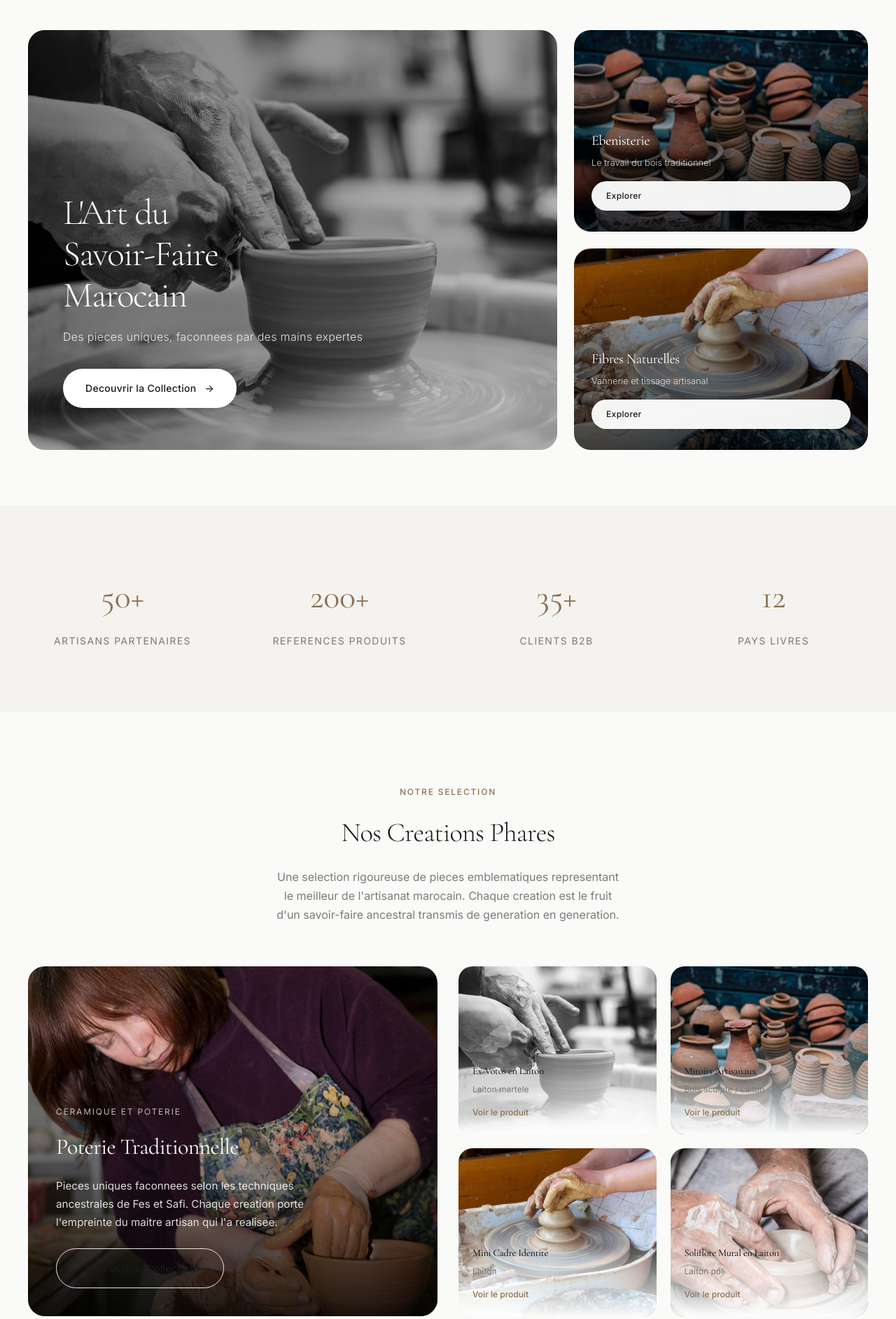
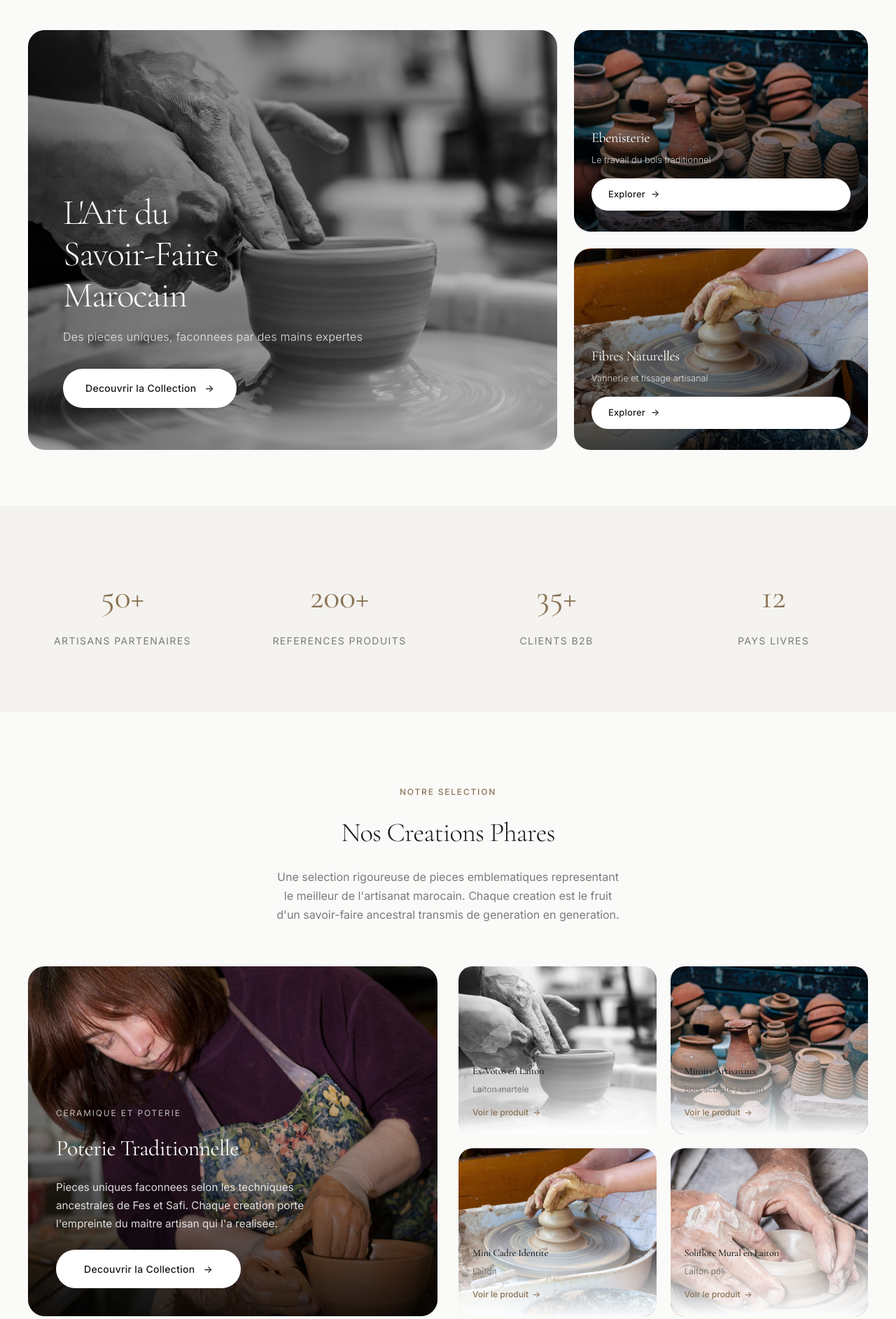
Before and after one commit to moa-digitalagency/CapsuleSourcing, a Flask app: page / in a window 1280 px wide. Shown: the part 89-1974 px from the top of the page at 70% size. Run offline with Flask 3, Linux system fonts and the light colour scheme.

Commit message:
Update website buttons for a consistent and modern look
Refactors CSS for .hero-card-btn, .product-card-btn, and .btn-explore to unify button styles, add arrow indicators, and improve hover effects, while also styling .showcase-link for consistency.

Replit-Commit-Author: Agent
Replit-Commit-Session-Id: 02b62b51-acee-473f-aafc-e49ddd203804
Replit-Commit-Checkpoint-Type: full_checkpoint
Replit-Commit-Event-Id: e001f667-709f-4c37-99c8-5c652322a2f6
Replit-Commit-Screenshot-Url: https://storage.googleapis.com/screenshot-production-us-central1/5bb1bd35-5857-4da4-ac71-3224d1126ec7/02b62b51-acee-473f-aafc-e49ddd203804/eeZhyb1

```diff
--- a/static/css/style.css
+++ b/static/css/style.css
@@ -345,24 +345,32 @@ main {
 }
 
 .hero-card-btn {
-    background-color: rgba(255, 255, 255, 0.95);
-    backdrop-filter: blur(10px);
-    color: var(--color-text);
-    padding: 0.6rem 1.25rem;
+    background-color: var(--color-white);
+    color: var(--color-text);
+    padding: 0.75rem 1.5rem;
     border-radius: 100px;
     text-decoration: none;
     font-weight: 500;
-    font-size: 0.75rem;
-    display: inline-block;
+    font-size: 0.8rem;
+    display: inline-flex;
+    align-items: center;
+    gap: 0.5rem;
+    transition: var(--transition-smooth);
+    letter-spacing: 0.02em;
+}
+
+.hero-card-btn::after {
+    content: '→';
     transition: var(--transition-fast);
-    border: 1px solid rgba(255, 255, 255, 0.25);
-    letter-spacing: 0.03em;
 }
 
 .hero-card-btn:hover {
-    background-color: var(--color-primary);
-    color: var(--color-white);
-    border-color: var(--color-primary);
+    transform: translateY(-2px);
+    box-shadow: var(--shadow-md);
+}
+
+.hero-card-btn:hover::after {
+    transform: translateX(3px);
 }
 
 .featured-section {
@@ -445,23 +453,32 @@ main {
 }
 
 .product-card-btn {
-    background-color: rgba(255, 255, 255, 0.95);
-    backdrop-filter: blur(10px);
+    background-color: var(--color-white);
     color: var(--color-text);
     padding: 0.75rem 1.5rem;
     border-radius: 100px;
     text-decoration: none;
     font-weight: 500;
     font-size: 0.8rem;
-    display: inline-block;
+    display: inline-flex;
+    align-items: center;
+    gap: 0.5rem;
+    transition: var(--transition-smooth);
+    letter-spacing: 0.02em;
+}
+
+.product-card-btn::after {
+    content: '→';
     transition: var(--transition-fast);
-    border: 1px solid rgba(255, 255, 255, 0.2);
 }
 
 .product-card-btn:hover {
-    background-color: var(--color-primary);
-    color: var(--color-white);
-    border-color: var(--color-primary);
+    transform: translateY(-2px);
+    box-shadow: var(--shadow-md);
+}
+
+.product-card-btn:hover::after {
+    transform: translateX(3px);
 }
 
 .product-card-small {
@@ -526,11 +543,32 @@ main {
     letter-spacing: 0.02em;
 }
 
+.btn-explore::after {
+    content: '→';
+    transition: var(--transition-fast);
+}
+
 .btn-explore:hover {
     background-color: var(--color-text);
     color: var(--color-white);
     border-color: var(--color-text);
     transform: translateY(-2px);
+}
+
+.btn-explore:hover::after {
+    transform: translateX(4px);
+}
+
+.showcase-content .btn-explore {
+    background-color: var(--color-white);
+    color: var(--color-text);
+    border: none;
+}
+
+.showcase-content .btn-explore:hover {
+    background-color: var(--color-primary);
+    color: var(--color-white);
+    box-shadow: var(--shadow-md);
 }
 
 .section-cta {
@@ -2152,10 +2190,23 @@ main {
     color: var(--color-primary);
     text-decoration: none;
     font-weight: 500;
+    display: inline-flex;
+    align-items: center;
+    gap: 0.35rem;
+    transition: var(--transition-fast);
+}
+
+.showcase-link::after {
+    content: '→';
+    transition: var(--transition-fast);
 }
 
 .showcase-link:hover {
-    text-decoration: underline;
+    color: var(--color-primary-dark);
+}
+
+.showcase-link:hover::after {
+    transform: translateX(3px);
 }
 
 /* Process Overview Home */
```
Also changed, not shown: replit.md (+7 -0 lines).
